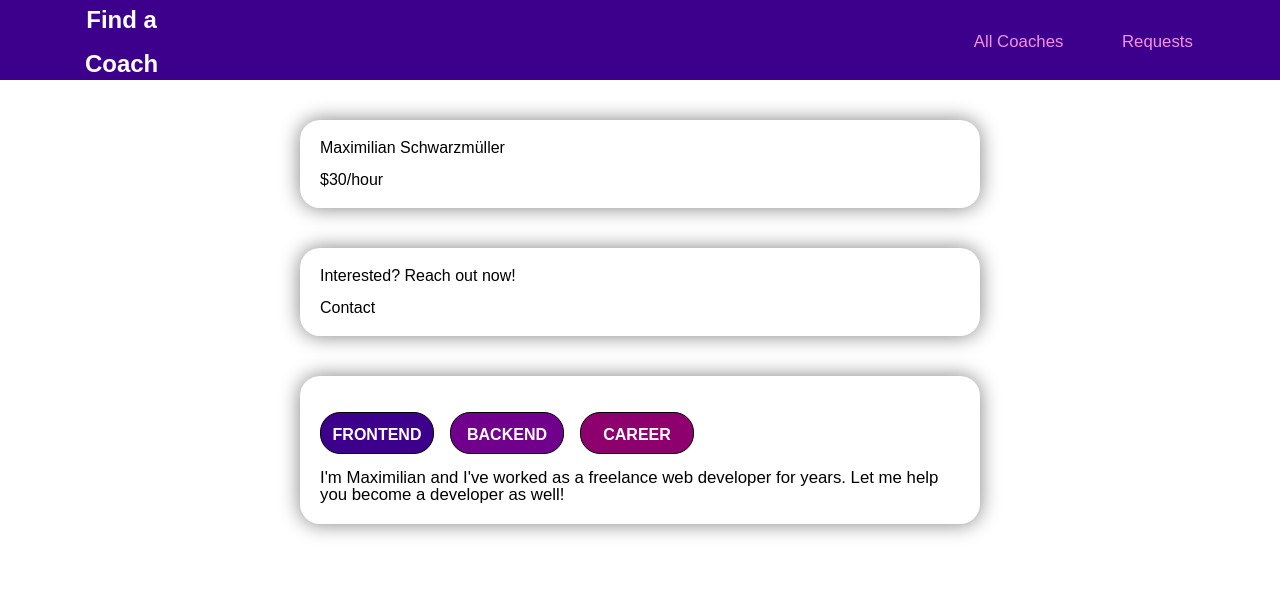
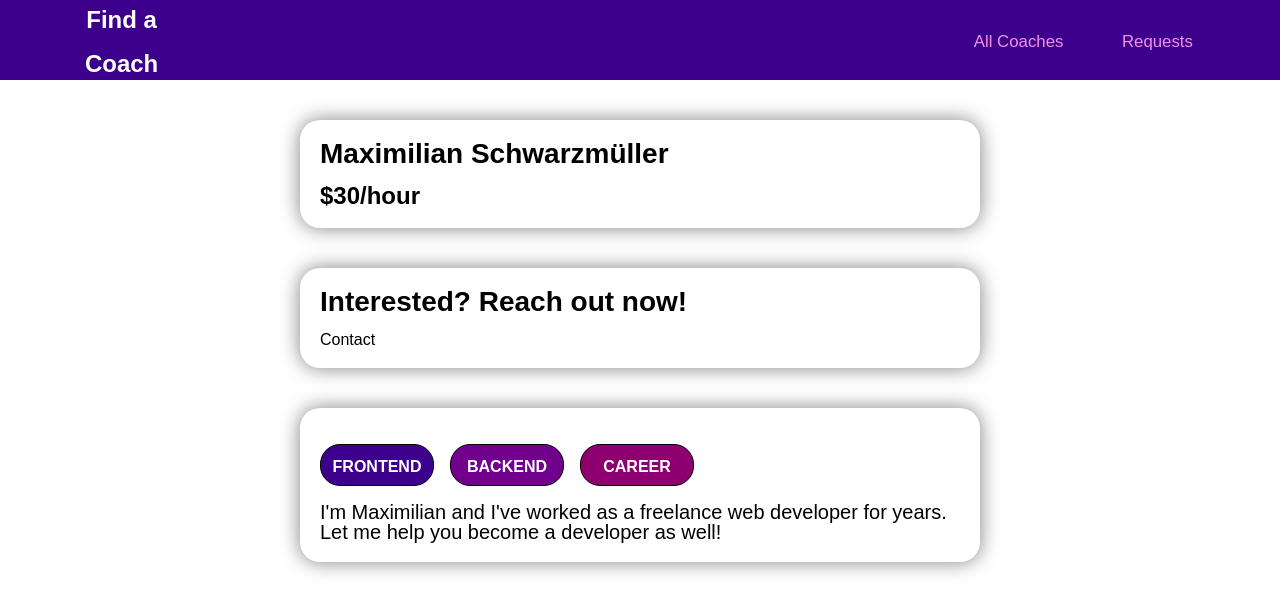
Before and after one commit to mr-ryan12/find_a_coach, a Vue app: page /coaches/1/details in a window 1280 px wide. Shown: the top 612 px of the page. Built offline with nearby package versions, Linux system fonts and the light colour scheme; a web font is replaced by a local one.

Commit message:
Style text

```diff
--- a/src/components/ViewDetails.vue
+++ b/src/components/ViewDetails.vue
@@ -1,12 +1,12 @@
 <template>
   <section>
     <base-container>
-      <h2>{{ fullName }}</h2>
+      <h2 class="container-header">{{ fullName }}</h2>
       <br />
-      <p>{{ rate }}</p>
+      <p class="rate">{{ rate }}</p>
     </base-container>
     <base-container>
-      <h2>Interested? Reach out now!</h2>
+      <h2 class="container-header">Interested? Reach out now!</h2>
       <br />
       <a>Contact</a>
     </base-container>
@@ -65,6 +65,16 @@ export default {
 }
 
 .description {
-  font-size: 1.05rem;
+  font-size: 1.25rem;
+}
+
+.container-header {
+  font-size: 1.75rem;
+  font-weight: 900;
+}
+
+.rate {
+  font-size: 1.50rem;
+  font-weight: 900;
 }
 </style>
```
